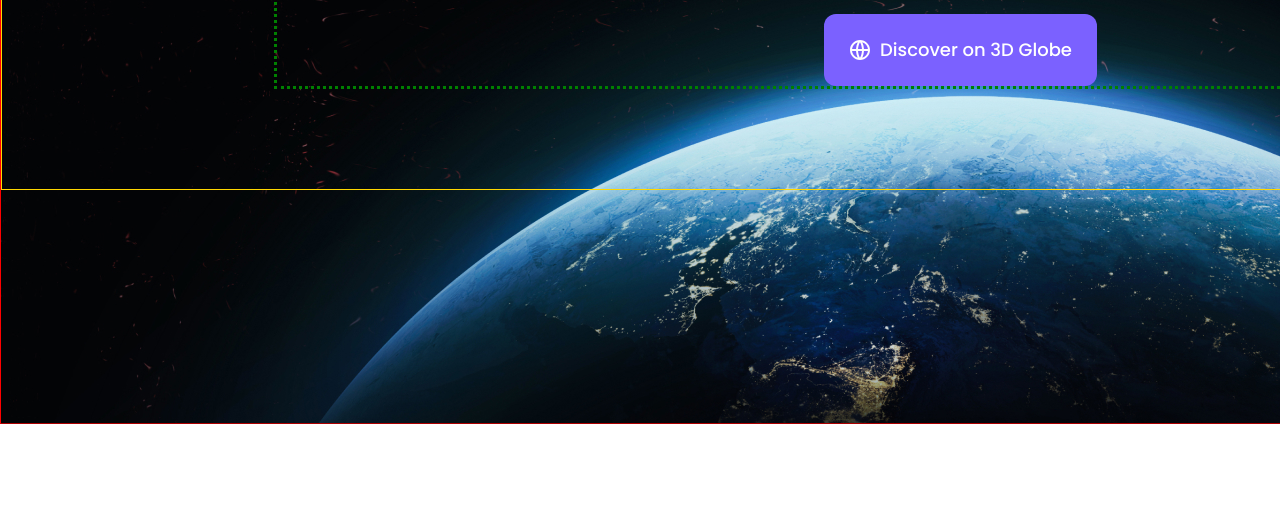
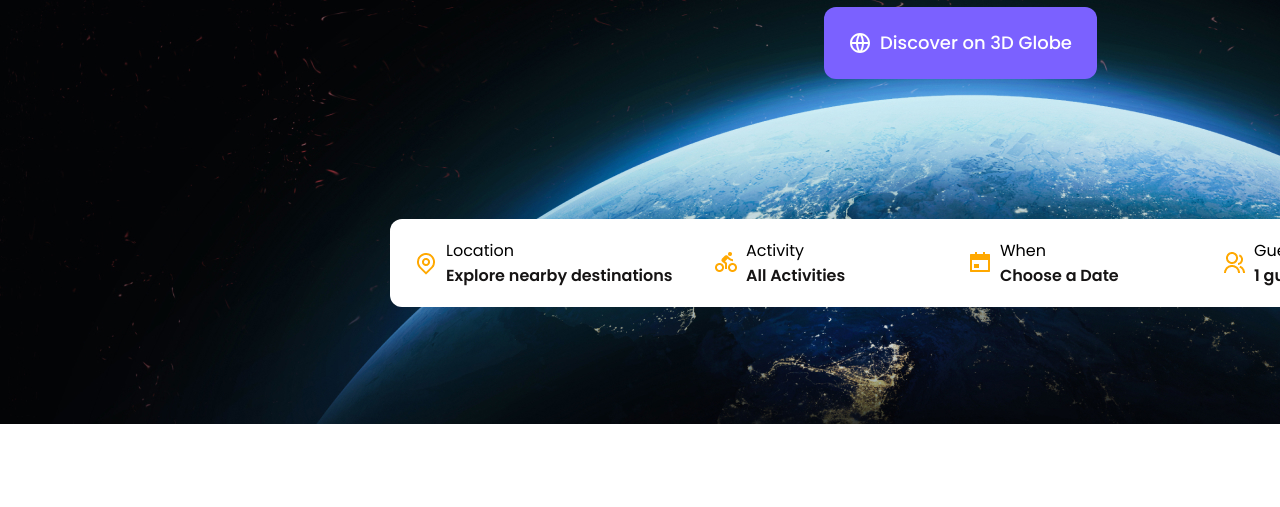
Before and after one commit to igoroshust/2rism, a plain HTML site: page index.html in a window 1280 px wide. Shown: the part 376-883 px from the top of the page. Before the commit the page ends 800 px from the top, so only its background shows below. Drawn offline with Linux system fonts and the light colour scheme.

Commit message:
feat: finished the Disco section (primary

```diff
--- a/css/styles.css
+++ b/css/styles.css
@@ -10,8 +10,6 @@ body {
     width: 1920px;
     height: 800px;
 
-    border: 1px outset red;
-
     background-image: url('/img/discover/AdobeStock_251238249\ 1.jpg');
 }
 
@@ -19,20 +17,16 @@ body {
     padding: 30px 272px 100px 272px;
     width: auto;
     height: auto;
-
-    border: 1px solid gold;
 }
 
 .header {
     padding: 13.5px 0px;
-    border: 1px dotted greenyellow;
 }
 
 nav ul {
     display: flex;
     justify-content: space-between;
     width: 730px;
-    border: 3px solid red;
 
     padding-top: 5px;
 
@@ -78,8 +72,6 @@ nav ul {
 
 
 .content {
-    border: 3px dotted green;
-
     margin-top: 184px;
 }
 
@@ -113,3 +105,50 @@ nav ul {
 .btn-discover img {
     margin-right: 8px;
 }
+
+.factoids {
+    margin-top: 140px;
+
+    display: flex;
+    align-items: center;
+
+    margin-bottom: 100px;
+    margin-left: 118px;
+    margin-right: 118px;
+
+    width: 1140px;
+    height: 88px;
+    padding: 8px;
+
+    background-color: #fff;
+    border-radius: 12px;
+}
+
+
+.factoid {
+    display: flex;
+    align-items: center;
+
+    width: 254px;
+    height: 72px;
+
+    padding: 16px 20px 16px 16px;
+    gap: 8px;
+}
+
+.factoid-1 {
+    width: 300px;
+}
+
+.factoid-text {
+    font-style: 16px;
+    font-weight: 700;
+    color: #161414;
+}
+
+.btn-search {
+    background-color: #7B61FF;
+    border-radius: 12px;
+    width: 60px;
+    height: 60px;
+}
--- a/index.html
+++ b/index.html
@@ -51,6 +51,47 @@
                         <button type="button" class="btn btn-discover"><img src="/img/icons/ui/discover-btn-icon.svg">Discover on 3D Globe</button>
                     </div>
                 </div>
+
+                <div class="factoids">
+                        <div class="factoid factoid-1">
+                            <div class="factoid-img">
+                                <img src="/img/icons/thematic/location-icon.png" alt="">
+                            </div>
+                            <div class="factoid-content">
+                                <p class="factoid-header">Location</p>
+                                <p class="factoid-text">Explore nearby destinations</p>
+                            </div>
+                        </div>
+                        <div class="factoid factoid-2">
+                            <div class="factoid-img">
+                                <img src="/img/icons/thematic/activity-icon.png" alt="">
+                            </div>
+                            <div class="factoid-content">
+                                <p class="factoid-header">Activity</p>
+                                <p class="factoid-text">All Activities</p>
+                            </div>
+                        </div>
+                        <div class="factoid factoid-3">
+                            <div class="factoid-img">
+                                <img src="/img/icons/thematic/when-icon.png" alt="">
+                            </div>
+                            <div class="factoid-content">
+                                <p class="factoid-header">When</p>
+                                <p class="factoid-text">Choose a Date</p>
+                            </div>
+                        </div>
+                        <div class="factoid factoid-4">
+                            <div class="factoid-img">
+                                <img src="/img/icons/thematic/guests-icon.png" alt="">
+                            </div>
+                            <div class="factoid-content">
+                                <p class="factoid-header">Guests</p>
+                                <p class="factoid-text">1 guest</p>
+                            </div>
+                        </div>
+
+                        <div><button type="button" class="btn btn-search"><img src="/img/icons/thematic/search-btn-icon.png"></button></div>
+                </div>
             </div>
         </section>
     </main>
```
